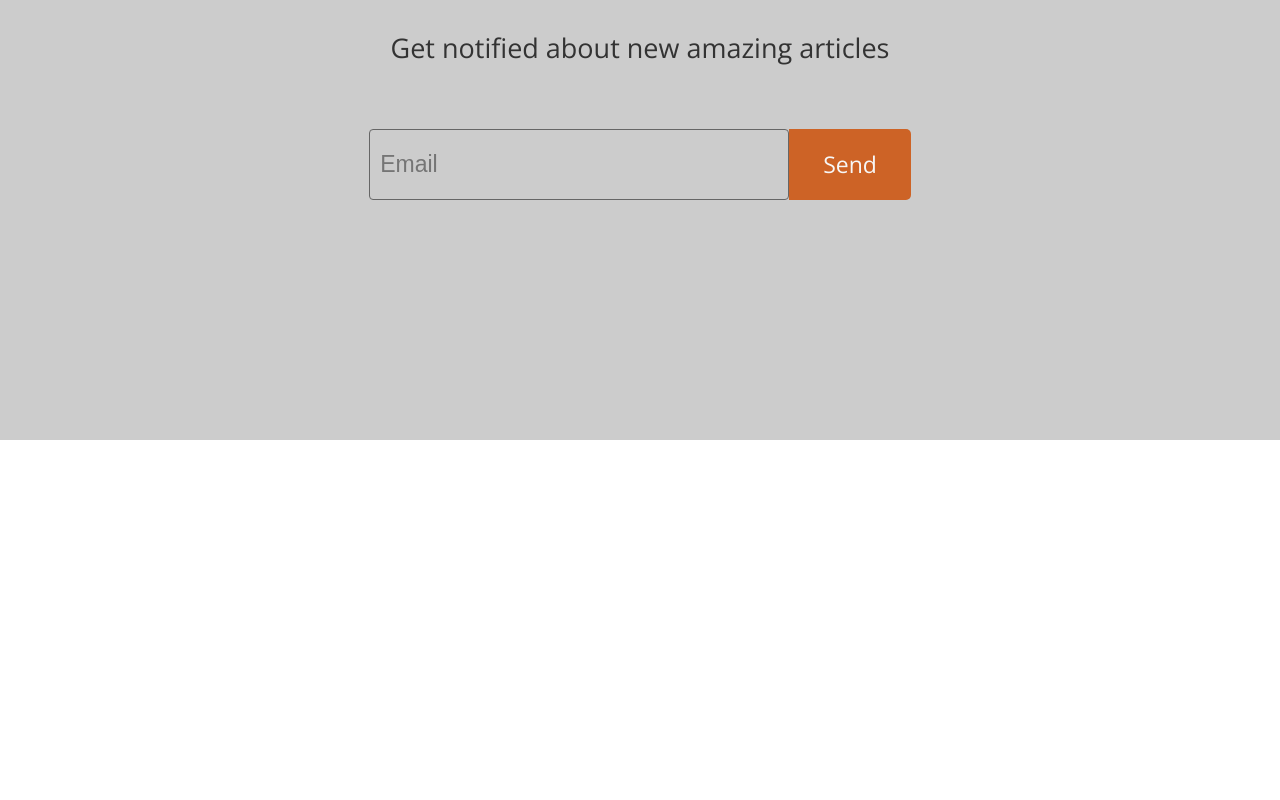
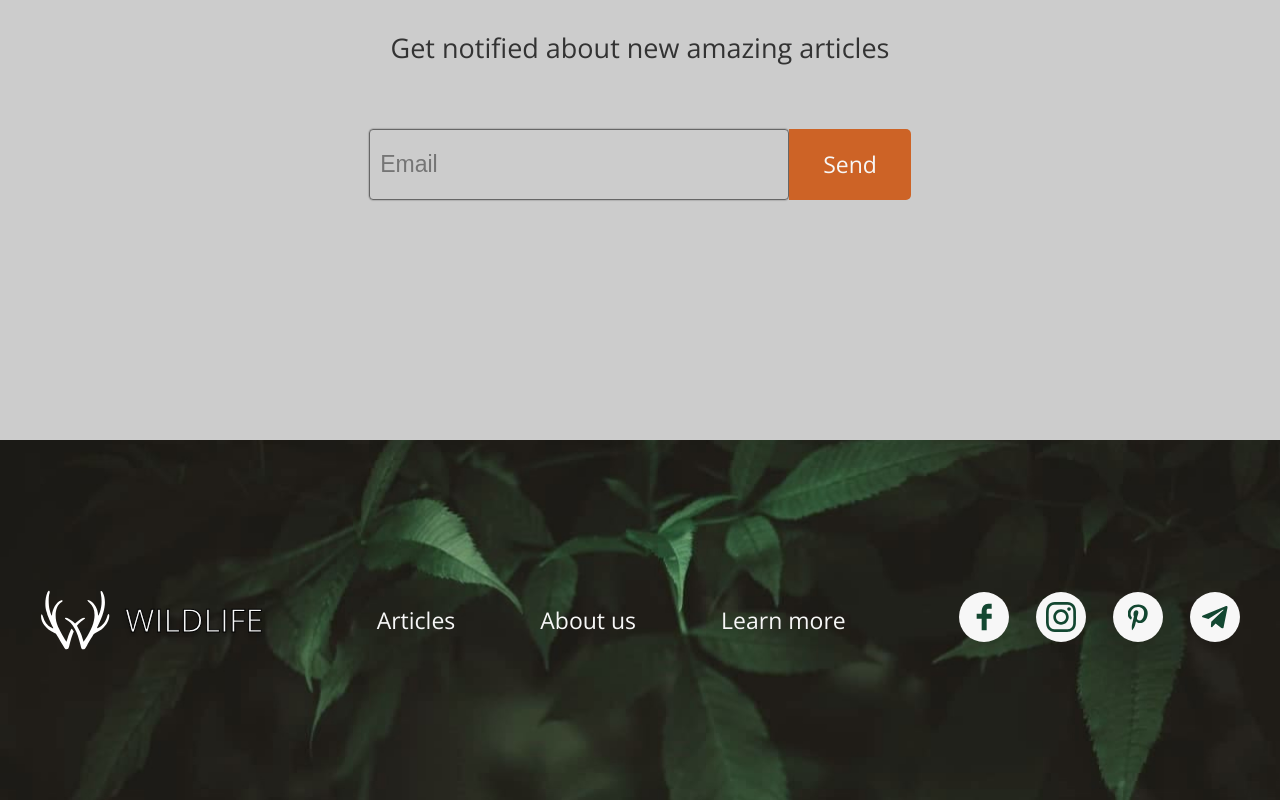
Before and after one commit to Artur-Leshko/wildlife, a plain HTML site: page index.html in a window 1280 px wide. Shown: the part 1825-2625 px from the top of the page. Before the commit the page ends 2265 px from the top, so only its background shows below. Drawn offline with nearby package versions, Linux system fonts and the light colour scheme.

Commit message:
add footer

```diff
--- a/index.html
+++ b/index.html
@@ -7,6 +7,7 @@
         <link rel="stylesheet" href="style.css">
         <title>Wildlife</title>
     </head>
+
     <body>
 
         <div class="intro">
@@ -14,7 +15,7 @@
                 <div class="container">
                     <div class="header__inner">
                         <div class="logo">
-                            <img class="logo__image" src="./images//Logo.svg" alt="logo">
+                            <img class="logo__image" src="./images/Logo.svg" alt="logo">
                             <h1 class="logo__text">Wildlife</h1>
                         </div>
                         <nav class="navigation">
@@ -78,5 +79,45 @@
             </div>
         </div>
 
+        <footer class="footer">
+            <div class="container">
+                <div class="footer__inner">
+                    <div class="footer__logo">
+                        <img class="footer__image" src="./images/Logo.svg" alt="logo">
+                        <h1 class="footer__text">Wildlife</h1>
+                    </div>
+                    <nav class = "footer__nav">
+                        <ul class="footer__ul">
+                            <li>
+                                <a href="#">Articles</a>
+                            </li>
+                            <li>
+                                <a href="#">About us</a>
+                            </li>
+                            <li>
+                                <a href="#">Learn more</a>
+                            </li>
+                        </ul>
+                    </nav>
+                    <div class="footer__social">
+                        <ul class="footer__ul">
+                            <li>
+                                <a href="#"><img src="./images/facebook.svg" alt="facebook"></a>
+                            </li>
+                            <li>
+                                <a href="#"><img src="./images/instagram.svg" alt="instagram"></a>
+                            </li>
+                            <li>
+                                <a href="#"><img src="./images/pinterest.svg" alt="pinterest"></a>
+                            </li>
+                            <li>
+                                <a href="#"><img src="./images/telegram.svg" alt="telegram"></a>
+                            </li>
+                        </ul>
+                    </div>
+                </div>
+            </div>
+        </footer>
+
     </body>
 </html>
--- a/style.css
+++ b/style.css
@@ -4,6 +4,10 @@
     margin: 0;
     padding: 0;
     box-sizing: border-box;
+}
+
+img {
+    max-width: 100%;
 }
 
 h1, h2, h3, h4, h5, h6 {
@@ -88,6 +92,11 @@ body {
     line-height: 60px;
 
     text-decoration: none;
+    transition: linear 0.2s;
+}
+
+.navigation__ul a:hover {
+    text-decoration: underline;
 }
 
 .navigation__ul li:last-child a{
@@ -99,6 +108,7 @@ body {
 }
 
 .navigation__ul li:last-child a:hover {
+    text-decoration: none;
     background-color: #CD6326;
     border: 2px solid #CD6326;
 }
@@ -271,6 +281,8 @@ body {
 
     padding: 21px 0 21px 10px;
     width: 35%;
+
+    box-shadow: 0 0 1px 0.5px rgba(0, 0, 0, 0.25);
 }
 
 .latest-articles__btn {
@@ -287,3 +299,102 @@ body {
 
     transition: linear 0.2s;
 }
+
+/*Footter*/
+
+.footer {
+    background-image: url(./images/Footer.jpg);
+    background-repeat: no-repeat;
+    background-size: cover;
+
+    padding: 150px 0;
+}
+
+.footer__inner {
+    display: flex;
+    justify-content: space-between;
+    align-items: center;
+}
+
+.footer__logo {
+    display: flex;
+    align-items: center;
+}
+
+.footer__text {
+    margin-left: 15px;
+
+    color: #F7F7F7;
+
+    font-size: 32px;
+    font-weight: 400;
+    line-height: 60px;
+
+    text-transform: uppercase;
+    -webkit-text-stroke-color: black;
+    -webkit-text-stroke-width: 1px;
+
+    text-shadow: 0px 4px 4px rgba(0, 0, 0, 0.25)
+}
+
+.footer__ul {
+    display: flex;
+    list-style: none;
+}
+
+.footer__ul li {
+    margin-left: 85px;
+}
+
+.footer__ul li:first-child {
+    margin-left: 0;
+}
+
+.footer__ul a {
+    color: #F7F7F7;
+    font-size: 23px;
+    font-weight: 400;
+    line-height: 60px;
+
+    text-decoration: none;
+    transition: linear 0.2s;
+}
+
+.footer__ul a:hover {
+    text-decoration: underline;
+}
+
+.footer__social li {
+    margin-left: 27px;
+}
+
+.footer__social li:first-child {
+    margin-left: 0;
+}
+
+.footer__social a {
+    position: relative;
+
+    display: inline-block;
+    width: 50px;
+    height: 50px;
+
+    text-align: center;
+
+    background-color: #F7F7F7;
+    border-radius: 50%;
+
+    transition: linear 0.2s;
+}
+
+.footer__social img {
+    position: absolute;
+    top: 50%;
+    left: 50%;
+
+    transform: translate(-50%, -50%);
+}
+
+.footer__social a:hover {
+    background-color: #E39128;
+}
```
Also changed, not shown: images/Footer.jpg (added), images/facebook.svg (added), images/instagram.svg (added), images/pinterest.svg (added), images/telegram.svg (added).
